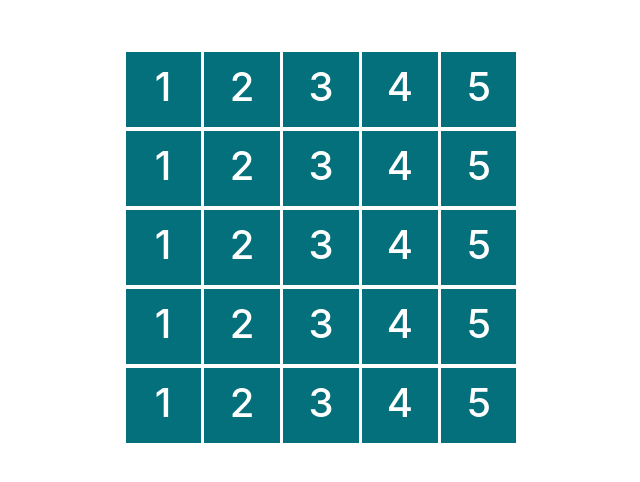
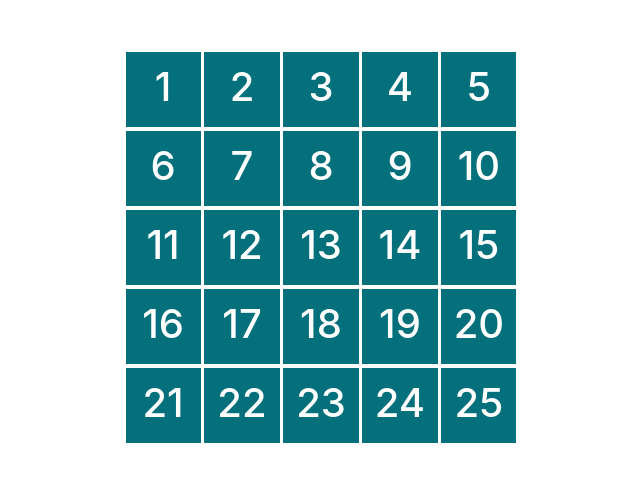
Before and after one commit to sinangenc/1to50-React, a React (Create React App) app: page / in a window 1280 px wide. Shown: the top 482 px of the page, without its empty margins (319-959 px from the left). Built offline with nearby package versions, Linux system fonts and the light colour scheme.

Commit message:
Square component created

```diff
--- a/src/App.js
+++ b/src/App.js
@@ -1,91 +1,12 @@
 import './App.css';
 import React from 'react';
+import GameBoard from "./components/GameBoard";
 
 class App extends React.Component{
     render() {
         return(
             <div className="App">
-                <div className="GameBoard">
-                    <div className="Square">
-                        1
-                    </div>
-                    <div className="Square">
-                        2
-                    </div>
-                    <div className="Square">
-                        3
-                    </div>
-                    <div className="Square">
-                        4
-                    </div>
-                    <div className="Square">
-                        5
-                    </div>
-
-                    <div className="Square">
-                        1
-                    </div>
-                    <div className="Square">
-                        2
-                    </div>
-                    <div className="Square">
-                        3
-                    </div>
-                    <div className="Square">
-                        4
-                    </div>
-                    <div className="Square">
-                        5
-                    </div>
-
-                    <div className="Square">
-                        1
-                    </div>
-                    <div className="Square">
-                        2
-                    </div>
-                    <div className="Square">
-                        3
-                    </div>
-                    <div className="Square">
-                        4
-                    </div>
-                    <div className="Square">
-                        5
-                    </div>
-
-                    <div className="Square">
-                        1
-                    </div>
-                    <div className="Square">
-                        2
-                    </div>
-                    <div className="Square">
-                        3
-                    </div>
-                    <div className="Square">
-                        4
-                    </div>
-                    <div className="Square">
-                        5
-                    </div>
-
-                    <div className="Square">
-                        1
-                    </div>
-                    <div className="Square">
-                        2
-                    </div>
-                    <div className="Square">
-                        3
-                    </div>
-                    <div className="Square">
-                        4
-                    </div>
-                    <div className="Square">
-                        5
-                    </div>
-                </div>
+                <GameBoard />
             </div>
         );
     }
--- /dev/null
+++ b/src/components/GameBoard.js
@@ -0,0 +1,23 @@
+import React from 'react';
+import Square from "./Square";
+
+class GameBoard extends React.Component{
+
+    render() {
+        // Define a variable to store squares
+        const squareArray = [];
+
+        // Add squares to list
+        for (let i = 1; i <= 25; i++){
+            squareArray.push(<Square value={i} />);
+        }
+
+        return(
+            <div className="GameBoard">
+                {squareArray}
+            </div>
+        );
+    }
+}
+
+export default GameBoard;
--- /dev/null
+++ b/src/components/Square.js
@@ -0,0 +1,12 @@
+import React from "react";
+
+class Square extends React.Component{
+    render() {
+        return (
+            <div className="Square">
+                {this.props.value}
+            </div>
+        );
+    }
+}
+export default Square;
```
